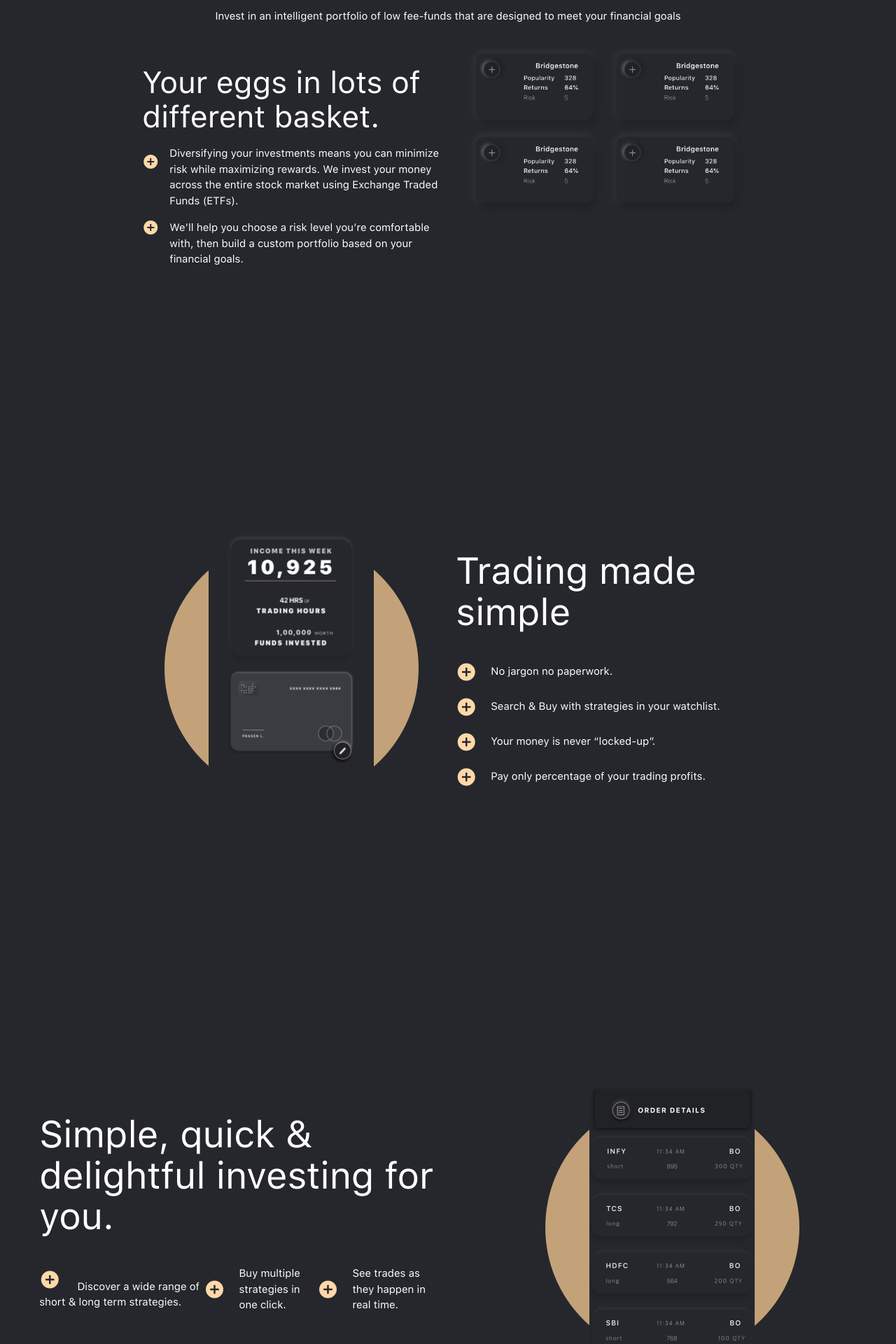
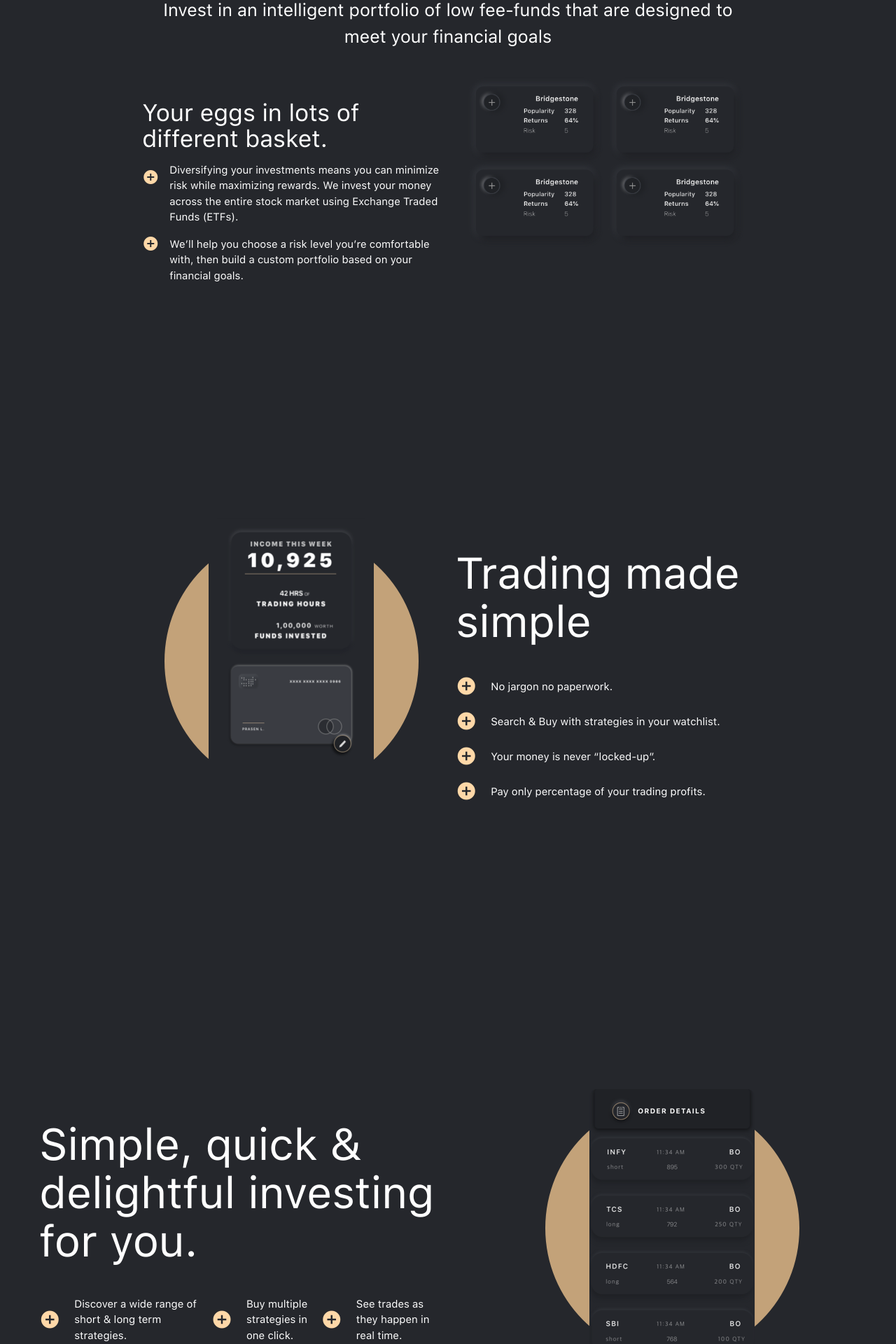
Before and after one commit to stoq-club/stoq-club.github.io, a web app: file index.html in a window 1280 px wide. Shown: the part 1840-3760 px from the top of the page at 70% size. Run offline with its HTML, style and script files only (its server is not run), Linux system fonts and the light colour scheme.

Commit message:
sahil changes

```diff
--- a/css/style.css
+++ b/css/style.css
@@ -1,13 +1,21 @@
-@font-face {
+/* @font-face {
     font-family: 'stoq-font';
     font-style: normal;
     font-weight: 400;
     src: url(../fonts/stoq-font.ttf) format('truetype');
+} */
+
+@font-face {
+    font-family: 'sf_pro_textregular';
+    src: url('../fonts/stoq-font-webfont.woff2') format('woff2'),
+        url('../fonts/stoq-font-webfont.woff') format('woff');
+    font-weight: normal;
+    font-style: normal;
 }
 
 body {
     background-color: #25272c;
-    font-family: stoq-font;
+    font-family: 'sf_pro_textregular';
 }
 
 .about-border {
@@ -91,14 +99,14 @@ body {
     padding-right: 45px !important;
 }
 .input-field label {
-    color:  #ffd8a8;
-  }
-  /* label focus color */
-  .input-field input[type=text]:focus + label {
-    color:  #ffd8a8;
-  }
-  /* label underline focus color */
-  .input-field input[type=text]:focus {
-    border-bottom: 1px solid  #ffd8a8;
-    box-shadow: 0 1px 0 0  #ffd8a8;
-  }
+    color: #ffd8a8;
+}
+/* label focus color */
+.input-field input[type='text']:focus + label {
+    color: #ffd8a8;
+}
+/* label underline focus color */
+.input-field input[type='text']:focus {
+    border-bottom: 1px solid #ffd8a8;
+    box-shadow: 0 1px 0 0 #ffd8a8;
+}
--- a/index.html
+++ b/index.html
@@ -1,5 +1,6 @@
 <!DOCTYPE html>
 <html>
+
 <head>
     <meta charset="utf-8" />
     <meta name="viewport" content="width=device-width,initial-scale=1.0" />
@@ -19,9 +20,7 @@
 <body>
     <section class="page1 section min-screen-height valign-wrapper">
         <div class="row">
-                <div
-                    class="col s12 m6 margined-top-comfortable padded-left-comfortable"
-                >
+            <div class="col s12 m6 margined-top-comfortable padded-left-comfortable">
                 <div class="white-text">
                     <h1 class="strong">Let your money work for you.</h1>
 
@@ -29,25 +28,19 @@
                         Run the latest automated trading strategies in your
                         own personalised demat account.
                     </p>
-                        <div
-                            class="waves-effect waves-light btn semibold stoq-black-text white rounded"
-                        >
+                    <div class="waves-effect waves-light btn semibold stoq-black-text white rounded">
                         Get the App
                     </div>
 
-                        <a
-                            class="waves-effect waves-light btn semibold stoq-black-text stoq-combo rounded"
-                            href="/earlyaccess.html"
-                        >
+                    <a class="waves-effect waves-light btn semibold stoq-black-text stoq-combo rounded"
+                        href="/earlyaccess.html">
                         Sign up for early access
                     </a>
                 </div>
             </div>
             <div class="col s12 m6 no-padding">
-                    <img
-                        class="responsive-img margined-top-comfortable margined-bottom-comfortable"
-                        src="images/Desktop HD.png"
-                    />
+                <img class="responsive-img margined-top-comfortable margined-bottom-comfortable"
+                    src="images/Desktop HD.png" />
             </div>
         </div>
     </section>
@@ -59,19 +52,15 @@
                     Reach your financial goals faster.
                 </h2>
 
-                    <p class="white-text">
+                <p class="white-text flow-text">
                     Save your short term goals and at the same time build an
                     Emergency Fund
                 </p>
             </div>
 
-                <div
-                    class="col s12 m6 padded-left-comfortable padded-right-comfortable"
-                >
-                    <img
-                        class="responsive-img margined-top-comfortable margined-bottom-comfortable"
-                        src="images/Desktop HD 2.png"
-                    />
+            <div class="col s12 m6 padded-left-comfortable padded-right-comfortable">
+                <img class="responsive-img margined-top-comfortable margined-bottom-comfortable"
+                    src="images/Desktop HD 2.png" />
 
                 <!-- <div class="carousel" id="demo-carousel">
                         <a class="carousel-item" href="#one!">
@@ -102,39 +91,32 @@
                         How it works
                     </h1>
 
-                        <p class="white-text center">
+                    <p class="white-text center flow-text">
                         Invest in an intelligent portfolio of low fee-funds
                         that are designed to meet your financial goals
                     </p>
                 </div>
 
                 <div class="col s12 m6 push-m6">
-                        <img
-                            class="responsive-img"
-                            src="images/Desktop HD 3.png"
-                        />
+                    <img class="responsive-img" src="images/Desktop HD 3.png" />
                 </div>
 
                 <div class="col s12 m6 pull-m6">
-                        <h3 class="white-text margined-top-comfortable">
+                    <h4 class="white-text margined-top-comfortable">
                         Your eggs in lots of different basket.
-                        </h3>
+                    </h4>
 
-                        <p class="white-text valign-wrapper">
-                            <i
-                                class="left material-icons stoq-combo-text valign-wrapper margined-bottom-comfortable"
-                                >add_circle
+                    <p class="white-text valign-wrapper ">
+                        <i class="left material-icons stoq-combo-text valign-wrapper margined-bottom-comfortable">add_circle
                         </i>
                         Diversifying your investments means you can minimize
                         risk while maximizing rewards. We invest your money
                         across the entire stock market using Exchange Traded
                         Funds (ETFs).
                     </p>
-                        <p class="white-text valign-wrapper">
+                    <p class="white-text valign-wrapper ">
                         <i
-                                class="left material-icons stoq-combo-text valign-wrapper margined-bottom-comfortable"
-                                >add_circle</i
-                            >
+                            class="left material-icons stoq-combo-text valign-wrapper margined-bottom-comfortable">add_circle</i>
                         We’ll help you choose a risk level you’re
                         comfortable with, then build a custom portfolio
                         based on your financial goals.
@@ -148,43 +130,28 @@
         <div class="container">
             <div class="row">
                 <div class="col s12 m6 center">
-                        <img
-                            class="responsive-img"
-                            src="images/Desktop HD 4.png"
-                        />
+                    <img class="responsive-img" src="images/Desktop HD 4.png" />
                 </div>
                 <div class="col s12 m6">
-                        <h2 class="white-text">Trading made simple</h2>
+                    <h1 class="white-text">Trading made simple</h1>
                     <ul class="white-text">
                         <li class="valign-wrapper padded-top-compact">
-                                <i
-                                    class="small stoq-combo-text material-icons margined-right-compact"
-                                    >add_circle</i
-                                >
+                            <i class="small stoq-combo-text material-icons margined-right-compact">add_circle</i>
 
                             No jargon no paperwork.
                         </li>
                         <li class="valign-wrapper padded-top-compact">
-                                <i
-                                    class="small stoq-combo-text material-icons margined-right-compact"
-                                    >add_circle</i
-                                >
+                            <i class="small stoq-combo-text material-icons margined-right-compact">add_circle</i>
 
                             Search & Buy with strategies in your watchlist.
                         </li>
                         <li class="valign-wrapper padded-top-compact">
-                                <i
-                                    class="small stoq-combo-text material-icons margined-right-compact"
-                                    >add_circle</i
-                                >
+                            <i class="small stoq-combo-text material-icons margined-right-compact">add_circle</i>
 
                             Your money is never “locked-up”.
                         </li>
                         <li class="valign-wrapper padded-top-compact">
-                                <i
-                                    class="small stoq-combo-text material-icons margined-right-compact"
-                                    >add_circle</i
-                                >
+                            <i class="small stoq-combo-text material-icons margined-right-compact">add_circle</i>
 
                             Pay only percentage of your trading profits.
                         </li>
@@ -197,34 +164,39 @@
     <section class="page5 section min-screen-height valign-wrapper">
         <div class="row">
             <div class="col s12 m6">
-                    <h2 class="white-text padded-left-comfortable">
+                <h1 class="white-text padded-left-comfortable">
                     Simple, quick & delightful investing for you.
-                    </h2>
-                    <ul
-                        class="white-text padded-left-comfortable valign-wrapper"
-                    >
-                        <li class="padded-top-compact">
-                            <i
-                                class="small stoq-combo-text material-icons margined-right-compact"
-                                >add_circle</i
-                            >
+                </h1>
+                <ul class="white-text padded-left-comfortable hide-on-med-and-up">
+                    <li class="valign-wrapper padded-top-compact margined-right-compact">
+                        <i class="small stoq-combo-text material-icons margined-right-compact">add_circle</i>
 
-                            Discover a wide range of short & long term
-                            strategies.
+                        Discover a wide range of short & long term strategies.
                     </li>
                     <li class="valign-wrapper padded-top-compact">
-                            <i
-                                class="small stoq-combo-text material-icons margined-right-compact"
-                                >add_circle</i
-                            >
+                        <i class="small stoq-combo-text material-icons margined-right-compact">add_circle</i>
 
                         Buy multiple strategies in one click.
                     </li>
                     <li class="valign-wrapper padded-top-compact">
-                            <i
-                                class="small stoq-combo-text material-icons margined-right-compact"
-                                >add_circle</i
-                            >
+                        <i class="small stoq-combo-text material-icons margined-right-compact">add_circle</i>
+
+                        See trades as they happen in real time.
+                    </li>
+                </ul>
+                <ul class="white-text padded-left-comfortable valign-wrapper hide-on-small-only">
+                    <li class="valign-wrapper padded-top-compact margined-right-compact">
+                        <i class="small stoq-combo-text material-icons margined-right-compact">add_circle</i>
+
+                        Discover a wide range of short & long term strategies.
+                    </li>
+                    <li class="valign-wrapper padded-top-compact">
+                        <i class="small stoq-combo-text material-icons margined-right-compact">add_circle</i>
+
+                        Buy multiple strategies in one click.
+                    </li>
+                    <li class="valign-wrapper padded-top-compact">
+                        <i class="small stoq-combo-text material-icons margined-right-compact">add_circle</i>
 
                         See trades as they happen in real time.
                     </li>
@@ -258,44 +230,29 @@
         <div class="container">
             <div class="row">
                 <div class="col s12 m6 valign-wrapper">
-                        <img
-                            class="responsive-img"
-                            src="images/Desktop HD 7.png"
-                        />
+                    <img class="responsive-img" src="images/Desktop HD 7.png" />
                 </div>
                 <div class="col s12 m6">
-                        <h2 class="white-text bold">Your money on Autopilot</h2>
+                    <h1 class="white-text bold">Your money on Autopilot</h1>
                     <ul class="white-text">
                         <li class="valign-wrapper padded-top-compact">
-                                <i
-                                    class="small stoq-combo-text material-icons margined-right-compact"
-                                    >add_circle</i
-                                >
+                            <i class="small stoq-combo-text material-icons margined-right-compact">add_circle</i>
 
                             Never miss an trading opportunity.
                         </li>
                         <li class="valign-wrapper padded-top-compact">
-                                <i
-                                    class="small stoq-combo-text material-icons margined-right-compact"
-                                    >add_circle</i
-                                >
+                            <i class="small stoq-combo-text material-icons margined-right-compact">add_circle</i>
 
                             Automatic rebalancing of your portfolio as
                             market changes.
                         </li>
                         <li class="valign-wrapper padded-top-compact">
-                                <i
-                                    class="small stoq-combo-text material-icons margined-right-compact"
-                                    >add_circle</i
-                                >
+                            <i class="small stoq-combo-text material-icons margined-right-compact">add_circle</i>
 
                             Manage your account from anywhere with our App.
                         </li>
                         <li class="valign-wrapper padded-top-compact">
-                                <i
-                                    class="small stoq-combo-text material-icons margined-right-compact"
-                                    >add_circle</i
-                                >
+                            <i class="small stoq-combo-text material-icons margined-right-compact">add_circle</i>
 
                             We keep your money safe with our real time risk
                             monitoring.
@@ -400,14 +357,10 @@
                 </p>
             </div>
             <div class="col s12 center">
-                    <div
-                        class="waves-effect waves-light btn semibold stoq-black-text stoq-combo rounded"
-                    >
+                <div class="waves-effect waves-light btn semibold stoq-black-text stoq-combo rounded">
                     IOS
                 </div>
-                    <div
-                        class="waves-effect waves-light btn semibold stoq-black-text white rounded"
-                    >
+                <div class="waves-effect waves-light btn semibold stoq-black-text white rounded">
                     Android
                 </div>
             </div>
@@ -417,108 +370,77 @@
     <footer class="page-footer stoq-footer min-screen-height">
         <div class="container">
             <div class="row">
-                    <div class="col s3 margined-top-comfortable">
-                        <img
-                            class="responsive-img margined-top-comfortable margined-bottom-comfortable"
-                            src="images/stoq logo.png"
-                            width="300px"
-                            height="auto"
-                        />
+                <div class="col m3 margined-top-comfortable hide-on-small-only">
+                    <img class="responsive-img margined-top-comfortable margined-bottom-comfortable"
+                        src="images/stoq logo.png" width="300px" height="auto" />
                 </div>
 
-                    <div class="col s9 margined-left-comfortable">
-                        <div class="col m4 s3">
-                            <p
-                                class="white-text margined-top-comfortable margined-bottom-compact margined-right-compact"
-                            >
+                <div class="col m9">
+                    <div class="col m4 s4 white-text">
+                        <p class="white-text margined-top-comfortable margined-bottom-compact margined-right-compact">
                             Legal
                         </p>
                         <ul>
                             <li class="margined-bottom-compact">
-                                    <a class="white-text-lighten-3" href="#!"
-                                        >Terms & Condition
+                                <a class="grey-text text-lighten-1" href="#!">Terms & Condition
                                 </a>
                             </li>
 
                             <li class="margined-bottom-compact">
-                                    <a class="white-text-lighten-3" href="#!">
+                                <a class="grey-text text-lighten-1 " href="#!">
                                     Privacy Policy
                                 </a>
                             </li>
                             <!-- <li class="margined-bottom-compact">
-                                    <a class="white-text-lighten-3" href="#!">
+                                    <a class="grey-text text-lighten-1" href="#!">
                                         Disclosure Policy
                                     </a>
                                 </li>
                                 <li class="margined-bottom-compact">
-                                    <a class="white-text-lighten-3" href="#!">
+                                    <a class="grey-text text-lighten-1" href="#!">
                                         Complaints</a
                                     >
                                 </li> -->
                         </ul>
                     </div>
-                        <div class="col m4 s3">
-                            <p
-                                class="white-text margined-top-comfortable margined-bottom-compact margined-right-compact"
-                            >
+                    <div class="col m4 s4">
+                        <p class="white-text margined-top-comfortable margined-bottom-compact margined-right-compact">
                             Company
                         </p>
                         <ul>
                             <li class="margined-bottom-compact">
-                                    <a
-                                        class="white-text-lighten-3"
-                                        href="/about.html"
-                                        >About</a
-                                    >
+                                <a class="grey-text text-lighten-1" href="/about.html">About</a>
                             </li>
                             <li class="margined-bottom-compact">
-                                    <a class="white-text-lighten-3" href="#!"
-                                        >Careers</a
-                                    >
+                                <a class="grey-text text-lighten-1" href="#!">Careers</a>
                             </li>
                             <li class="margined-bottom-compact">
-                                    <a class="white-text-lighten-3" href="#!"
-                                        >Content</a
-                                    >
+                                <a class="grey-text text-lighten-1" href="#!">Content</a>
                             </li>
                             <li class="margined-bottom-compact">
-                                    <a class="white-text-lighten-3" href="#!"
-                                        >Blog</a
-                                    >
+                                <a class="grey-text text-lighten-1" href="#!">Blog</a>
                             </li>
                         </ul>
                     </div>
-                        <div class="col m4 s3">
-                            <p
-                                class="white-text margined-top-comfortable margined-bottom-compact margined-right-compact"
-                            >
+                    <div class="col m4 s4">
+                        <p class="white-text margined-top-comfortable margined-bottom-compact margined-right-compact">
                             Follow
                         </p>
                         <ul>
                             <li class="margined-bottom-compact">
-                                    <a class="white-text-lighten-3" href="#!"
-                                        >Facebook</a
-                                    >
+                                <a class="grey-text text-lighten-1" href="#!">Facebook</a>
                             </li>
                             <li class="margined-bottom-compact">
-                                    <a class="white-text-lighten-3" href="#!"
-                                        >Instagram</a
-                                    >
+                                <a class="grey-text text-lighten-1" href="#!">Instagram</a>
                             </li>
                             <li class="margined-bottom-compact">
-                                    <a class="white-text-lighten-3" href="#!"
-                                        >Twitter</a
-                                    >
+                                <a class="grey-text text-lighten-1" href="#!">Twitter</a>
                             </li>
                             <li class="margined-bottom-compact">
-                                    <a class="white-text-lighten-3" href="#!"
-                                        >LinkedIn</a
-                                    >
+                                <a class="grey-text text-lighten-1" href="#!">LinkedIn</a>
                             </li>
                             <li class="margined-bottom-compact">
-                                    <a class="white-text-lighten-3" href="#!"
-                                        >Dribble</a
-                                    >
+                                <a class="grey-text text-lighten-1" href="#!">Dribble</a>
                             </li>
                         </ul>
                     </div>
@@ -526,21 +448,15 @@
             </div>
 
             <div
-                    class="footer-copywrite white-text padded-left-comfortable padded-top-comfortable padded-bottom-compact"
-                >
+                class="footer-copywrite white-text padded-left-comfortable padded-top-comfortable padded-bottom-compact">
                 <div class="col s2">
-                        <img
-                            class="small-circle responsive-img"
-                            src="images/flag.png"
-                        />
+                    <img class="small-circle responsive-img" src="images/flag.png" />
                     India
                 </div>
             </div>
 
-                <div
-                    class="footer-copywrite padded-left-comfortable padded-top-comfortable padded-bottom-compact"
-                    style="padding-top: 2em;"
-                >
+            <div class="footer-copywrite padded-left-comfortable padded-top-comfortable padded-bottom-compact"
+                style="padding-top: 2em;">
                 <div class="col m4 s4 stoq-combo-text">
                     Copyright 2020 STOQ.club.
                 </div>
@@ -558,4 +474,5 @@
     </script>
 -->
 </body>
+
 </html>
```
Also changed, not shown: fonts/stoq-font-webfont.woff (added), fonts/stoq-font-webfont.woff2 (added). Lines whose indentation alone changed are shown as unchanged.
